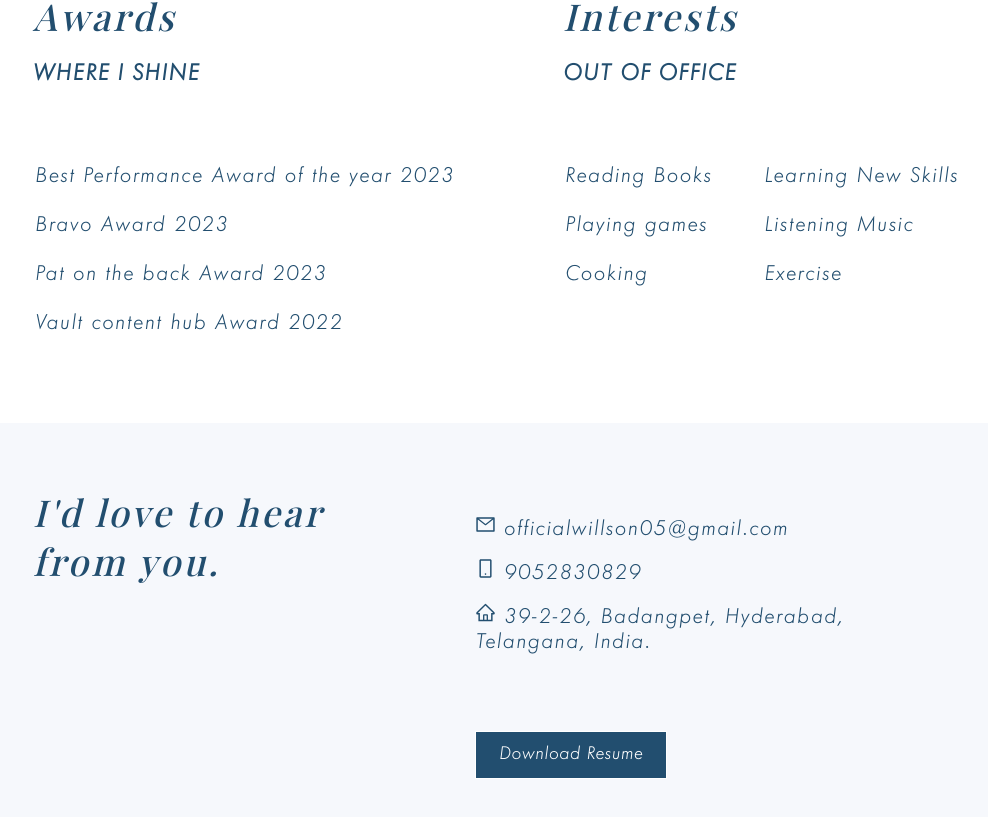
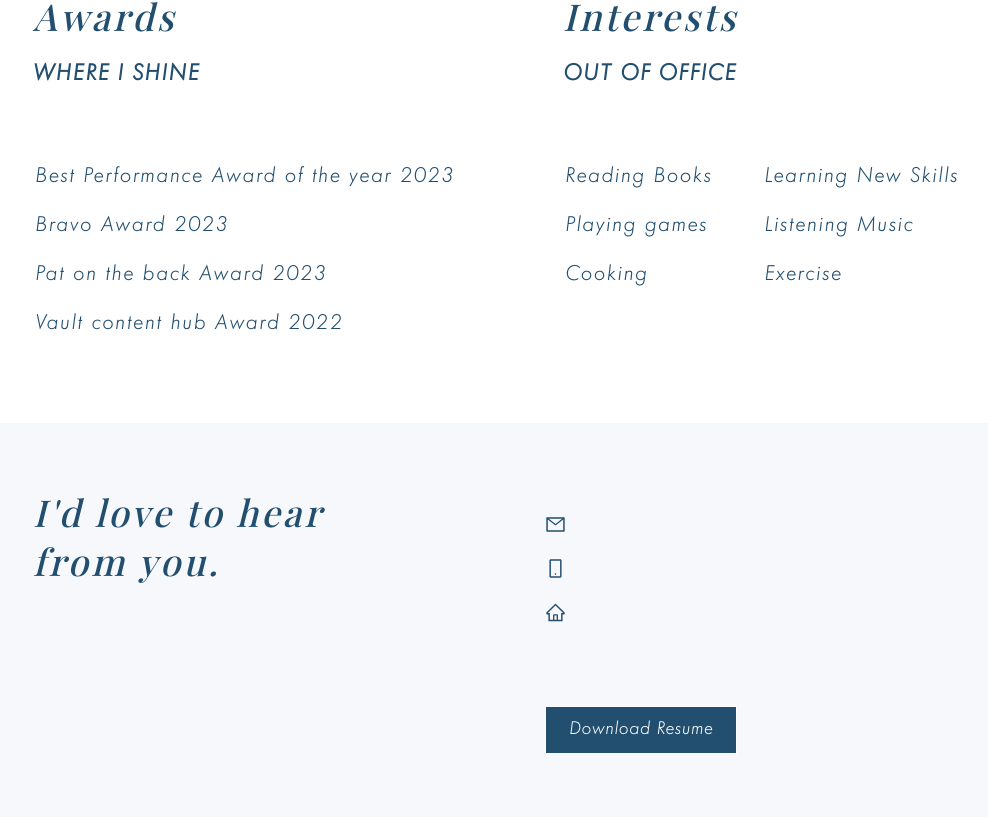
Before and after one commit to willson1661/Portfolio-Blog, a React (Create React App) app: page / in a window 1280 px wide. Shown: the part 3802-4619 px from the top of the page, without its empty margins (191-1179 px from the left). Built offline with nearby package versions, Linux system fonts and the light colour scheme; a web font is replaced by a local one.

Commit message:
Update Footer.jsx

```diff
--- a/src/Components/Footer/Footer.jsx
+++ b/src/Components/Footer/Footer.jsx
@@ -7,10 +7,10 @@ const Footer = ()=>{
             <div className="Footer_main">
 <div className="reg1">I'd love to hear from you.</div>
 <div className="contact1">
-<h3><AiOutlineMail /> officialwillson05@gmail.com</h3>
-<h3><AiOutlineMobile /> 9052830829</h3>
-<h3><AiOutlineHome /> 39-2-26, Badangpet, Hyderabad, Telangana, India.</h3>
-<a href={Mypdf} download="/Willsonraj_manda.pdf"><button className="resumebtn1">Download Resume</button></a>
+<h3><AiOutlineMail /> </h3>
+<h3><AiOutlineMobile /> </h3>
+<h3><AiOutlineHome /> </h3>
+<a href={Mypdf} ><button className="resumebtn1">Download Resume</button></a>
 
 
 </div>
```
